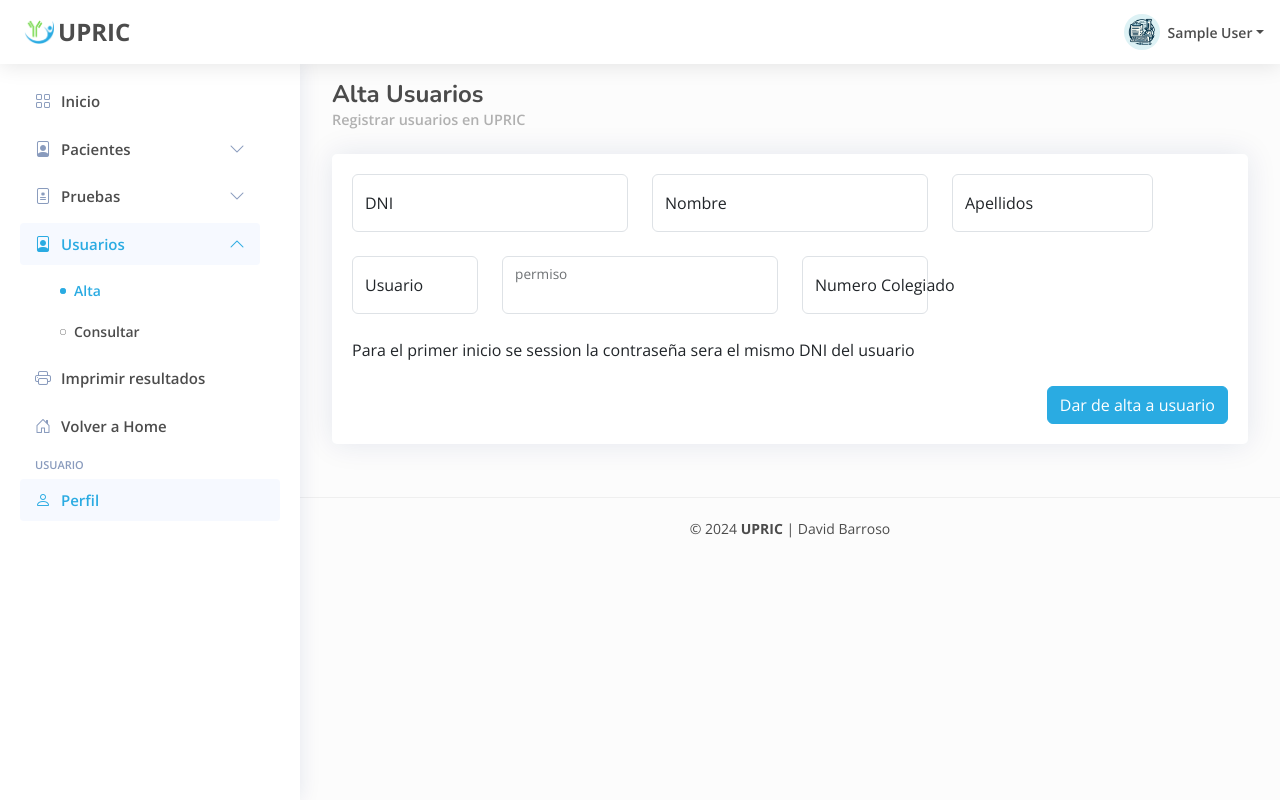
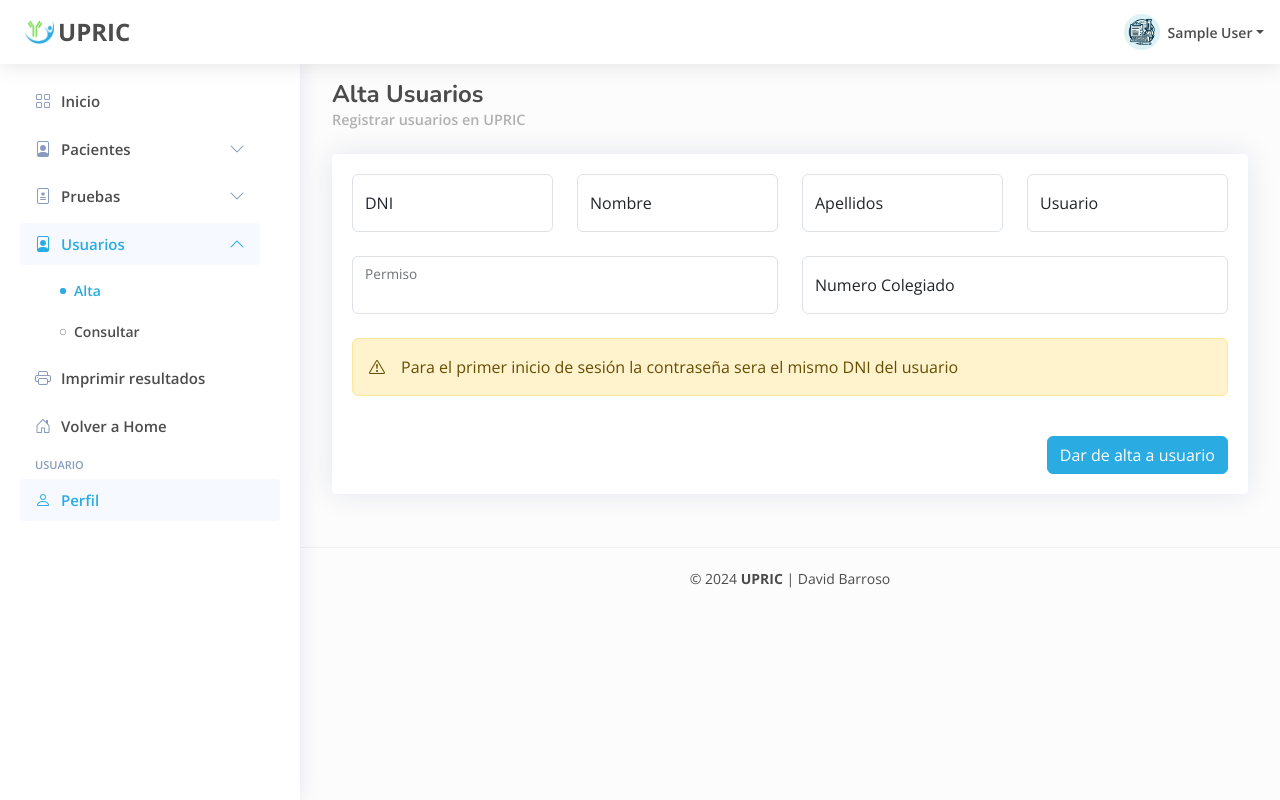
Before and after one commit to dbarrosoc2/upric-proyecto, a PHP site: page /tcpdf/admin/usuarios/alta.php in a window 1280 px wide. Run offline with PHP 8.4, Linux system fonts and the light colour scheme; the visitor is signed in with stand-in values (Sample User, id 1).

Commit message:
Alta de usuarios registro

```diff
--- a/admin/usuarios/alta.php
+++ b/admin/usuarios/alta.php
@@ -20,13 +20,13 @@ $panelAdmin = true;
         <div class="card">
             <div class="card-body">
                 <form class="row g-4 needs-validation" novalidate action="<?php echo htmlspecialchars($_SERVER['PHP_SELF']); ?>" method="post">
-                    <div class="col-md-4">
+                    <div class="col-md-3">
                         <div class="form-floating">
                             <input type="text" value="<?= isset($dni) ? $dni : ""  ?>" class="form-control" id="dni" name="dni" placeholder="DNI" maxlength="50" required>
                             <label for="dni">DNI</label>
                         </div>
                     </div>
-                    <div class="col-md-4">
+                    <div class="col-md-3">
                         <div class="form-floating">
                             <input type="text" class="form-control" value="<?= isset($nombre) ? $nombre :  '' ?>" id="nombre" placeholder="Nombre" name="nombre" required>
                             <label for="nombre">Nombre</label>
@@ -38,25 +38,29 @@ $panelAdmin = true;
                             <label for="Apellidos">Apellidos</label>
                         </div>
                     </div>
-                    <div class="col-md-2">
+                    <div class="col-md-3">
                         <div class="form-floating">
                             <input type="text" class="form-control" id="usuario" value="<?= isset($usuario) ? $usuario : '' ?>" name="usuario" placeholder="usuario" required>
                             <label for="usuario">Usuario</label>
                         </div>
                     </div>
-                    <div class="col-md-4">
+                    <div class="col-md-6">
                         <div class="form-floating">
                             <input type="number" class="form-control" id="permiso" value="<?= isset($permiso) ? $permiso : '' ?>" name="permiso" required>
-                            <label for="permiso">permiso</label>
+                            <label for="permiso">Permiso</label>
                         </div>
                     </div>
-                    <div class="col-md-2">
+                    <div class="col-md-6">
                         <div class="form-floating">
                             <input type="text" class="form-control" value="<?= isset($numeroColegiado) ? $numeroColegiado : '' ?>" id="numeroColegiado" name="numeroColegiado" placeholder="numeroColegiado" required>
                             <label for="numeroColegiado">Numero Colegiado</label>
                         </div>
                     </div>
-                    <label for="nada">Para el primer inicio se session la contraseña sera el mismo DNI del usuario</label>
+                    <div class="col-md-12">
+                        <div class='alert alert-warning' role='alert'>
+                            <i class='bi bi-exclamation-triangle'></i> Para el primer inicio de sesión la contraseña sera el mismo DNI del usuario
+                        </div>
+                    </div>
                     <div class="col-12 d-flex justify-content-md-end">
                         <button type="submit" class="btn btn-primary" name="submit">Dar de alta a usuario</button>
                     </div>
@@ -79,13 +83,12 @@ $panelAdmin = true;
             $usuarioCreadoData = $database->crearUsuario($nombre, $apellidos, $dni, $usuario, md5($usuario), $numeroColegiado, $permiso);
 
             $modalTitle = "¡Nuevo usuario creado!";
-            $modalDescription = "El usuario <strong>{$usuario} </strong>, fue registrado correctamente.";
+            $modalDescription = "El usuario <strong>{$usuario}</strong> (ID {$usuarioCreadoData}), fue registrado correctamente.";
             include '../../common/modal-success.php';
         }
         ?>
     </main>
     <?php
-    $customScript = "pacientes.js";
     require_once __DIR__ . '/../../common/footer.php';
     ?>
 </body>
--- a/controllers/POO/CLASS/Usuarios.php
+++ b/controllers/POO/CLASS/Usuarios.php
@@ -191,16 +191,7 @@ class Usuario
         $stmt->bindParam(":num_colegiado", $num_colegiado);
 
         if ($stmt->execute()) {
-            $ultimoIdInsertado = $this->conn->lastInsertId();
-            // Impresión de los valores de las propiedades del paciente
-            echo "<div class='alert alert-success' role='alert'>
-            Usuario creado con éxito con los siguientes datos:<br>
-            El último ID insertado es: $ultimoIdInsertado<br>
-            DNI: $dni<br>
-            Nombre: $nombre <br>
-            Apellido: $apellidos<br>
-            Usuario: $usuario<br>
-            </div>";
+            return $ultimoIdInsertado = $this->conn->lastInsertId();
         }
     }
 
```
